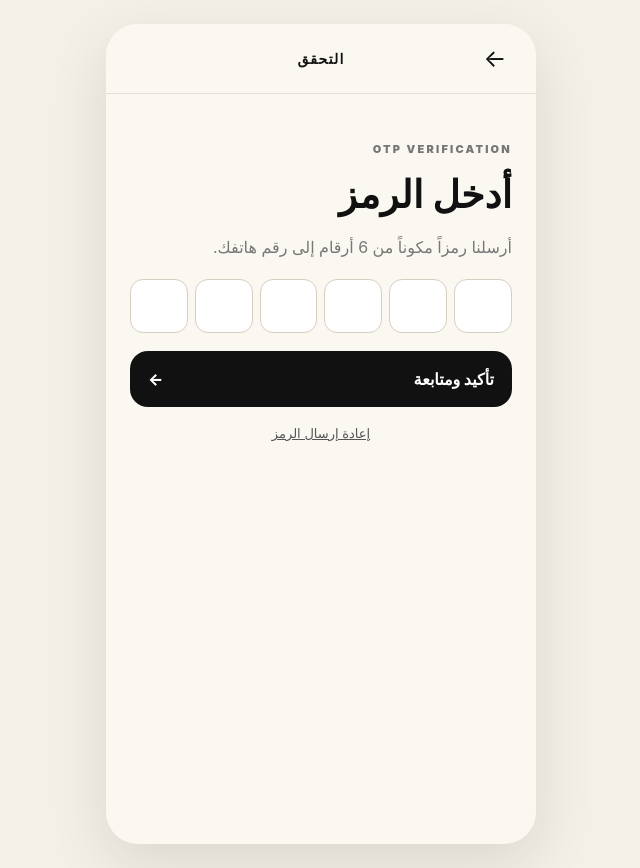
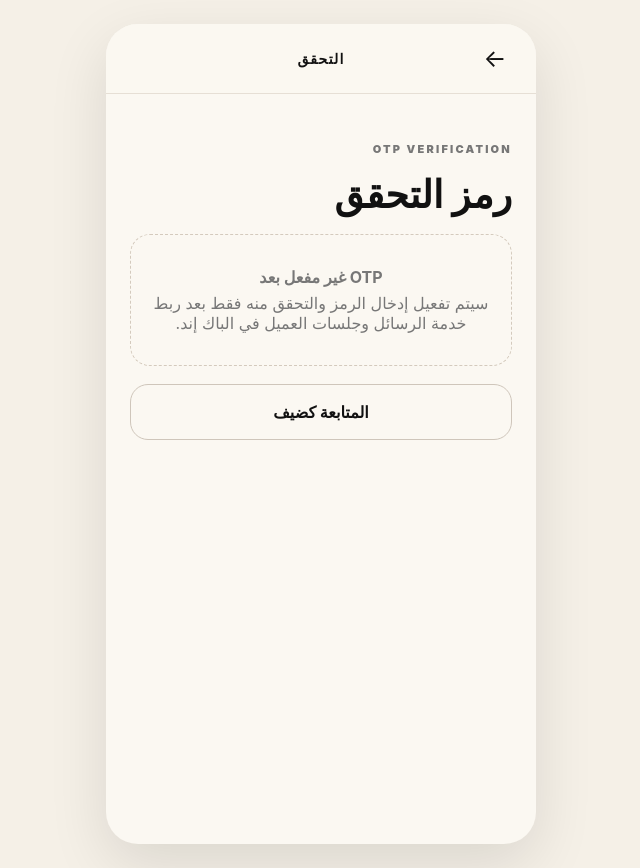
Before and after one commit to westRegion-gif/saleh-order-ahead, a Next.js app in the folder lmtd/apps/customer/: page /verify in a window 1280 px wide. Shown: the whole page, without its empty margins (319-959 px from the left). Built offline with nearby package versions, Linux system fonts and the light colour scheme.

Commit message:
Remove fake OTP verification success flow

```diff
--- a/lmtd/apps/customer/app/verify/page.tsx
+++ b/lmtd/apps/customer/app/verify/page.tsx
@@ -1,2 +1,19 @@
-import Link from'next/link';import{AppScreen,Header}from'../_components';
-export default function Verify(){return <AppScreen><Header title="التحقق" back="/login"/><div className="content authPage"><p className="kicker">OTP VERIFICATION</p><h1>أدخل الرمز</h1><p className="muted">أرسلنا رمزاً مكوناً من 6 أرقام إلى رقم هاتفك.</p><div className="otpRow"><input maxLength={1}/><input maxLength={1}/><input maxLength={1}/><input maxLength={1}/><input maxLength={1}/><input maxLength={1}/></div><Link className="blackCta" href="/home">تأكيد ومتابعة <span>←</span></Link><Link className="textLink" href="/login">إعادة إرسال الرمز</Link></div></AppScreen>}
+import Link from 'next/link';
+import { AppScreen, Header } from '../_components';
+
+export default function Verify() {
+  return (
+    <AppScreen>
+      <Header title="التحقق" back="/login" />
+      <div className="content authPage" dir="rtl">
+        <p className="kicker">OTP VERIFICATION</p>
+        <h1>رمز التحقق</h1>
+        <div className="emptyState">
+          <b>OTP غير مفعل بعد</b>
+          <span>سيتم تفعيل إدخال الرمز والتحقق منه فقط بعد ربط خدمة الرسائل وجلسات العميل في الباك إند.</span>
+        </div>
+        <Link className="outlineCta" href="/branches">المتابعة كضيف</Link>
+      </div>
+    </AppScreen>
+  );
+}
```
